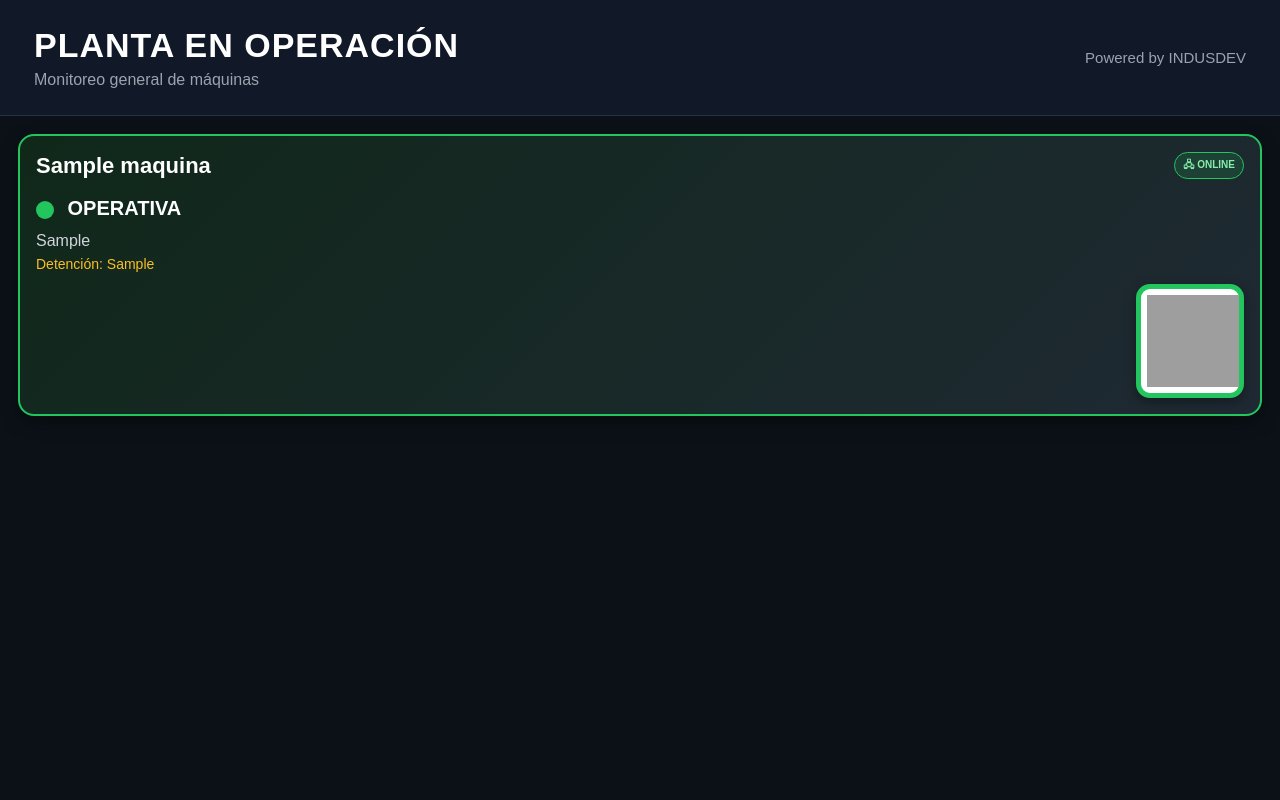
After one commit to Luiscovarrubia/indusdev-incident-assistant, a FastAPI app: template templates/maquinas.html in a window 1280 px wide. The commit adds this page. Run offline with FastAPI, Linux system fonts and the light colour scheme; the template is opened without the code that fills it: most values are stand-ins (such as "Sample title", 1, 10 or a date in 2020); grey boxes are pictures that could not be loaded.

Commit message:
Panel de planta v1.0 y mejoras visuales

```diff
--- a/main.py
+++ b/main.py
@@ -534,6 +534,129 @@ def listar_incidentes():
 
 
 # ==========================================================
+# 8. PLANTA DE MÁQUINAS
+# ==========================================================
+
+@app.get("/maquinas", response_class=HTMLResponse)
+def panel_planta(request: Request, sim: int = 1):
+    """
+    Panel visual de planta.
+    Pensado para TV / sala de supervisores.
+
+    sim=1 agrega máquinas demo para mostrar parque completo.
+    sim=0 muestra solo máquinas reales desde Supabase.
+    """
+
+    incidentes = supabase_get("incidentes?select=*&order=id.desc")
+
+    for inc in incidentes:
+        preparar_incidente_para_vista(inc)
+
+    maquinas_panel = construir_panel_maquinas(incidentes)
+
+    # Máquinas de demostración visual.
+    # No se guardan en Supabase.
+    if sim == 1:
+        maquinas_demo = [
+            {
+                "maquina": "EURA_MAQ6",
+                "estado_maquina": "OPERATIVA",
+                "ultima_falla": "-",
+                "duracion_detenido": "-",
+                "incidente_id": None,
+                "demo": True,
+            },
+            {
+                "maquina": "ROBOMASTER",
+                "estado_maquina": "OPERATIVA",
+                "ultima_falla": "-",
+                "duracion_detenido": "-",
+                "incidente_id": None,
+                "demo": True,
+            },
+            {
+                "maquina": "OPTIBAT",
+                "estado_maquina": "OPERATIVA",
+                "ultima_falla": "-",
+                "duracion_detenido": "-",
+                "incidente_id": None,
+                "demo": True,
+            },
+            {
+                "maquina": "STAR_MAQ2",
+                "estado_maquina": "DETENIDA",
+                "ultima_falla": "Falla sensor corte",
+                "duracion_detenido": "42 min",
+                "incidente_id": None,
+                "demo": True,
+            },
+            {
+                "maquina": "PRIMA3D_MAQ7",
+                "estado_maquina": "MANTENIMIENTO",
+                "ultima_falla": "Preventiva",
+                "duracion_detenido": "2 h 15 min",
+                "incidente_id": None,
+                "demo": True,
+            },
+        ]
+
+        maquinas_panel.extend(maquinas_demo)
+
+    orden_estado = {
+        "DETENIDA": 1,
+        "MANTENIMIENTO": 2,
+        "OPERATIVA_CON_ANOMALIA": 3,
+        "SIN_DATO": 4,
+        "OPERATIVA": 5,
+    }
+
+    maquinas_panel = sorted(
+        maquinas_panel,
+        key=lambda m: orden_estado.get(m.get("estado_maquina", "SIN_DATO"), 99)
+    )
+
+    BASE_URL_LOCAL = str(request.base_url).rstrip("/")
+
+    for maquina in maquinas_panel:
+
+        if maquina.get("demo"):
+            continue
+
+        nombre = maquina.get("maquina")
+        estado = maquina.get("estado_maquina")
+        incidente_id = maquina.get("incidente_id")
+        estado_incidente = maquina.get("estado_incidente")
+
+    # Si la máquina está detenida o con anomalía y tiene incidente abierto,
+    # el QR lleva directo al incidente.
+        if (
+        estado in ["DETENIDA", "OPERATIVA_CON_ANOMALIA"]
+        and incidente_id
+        and estado_incidente != "CERRADO"
+        ):
+            url = f"{BASE_URL_LOCAL}/incidente/{incidente_id}"
+
+    # Si está operativa o en mantenimiento,
+    # el QR lleva a la ficha/historial de la máquina.
+        else:
+            url = f"{BASE_URL_LOCAL}/maquina/{nombre}"
+
+        maquina["qr"] = generar_qr_base64(url)
+
+
+    return templates.TemplateResponse(
+        request=request,
+        name="maquinas.html",
+        context={
+            "maquinas_panel": maquinas_panel,
+            "sim": sim,
+        },
+    )
+
+
+
+
+# ==========================================================
 # 8. FICHA DE MÁQUINA
 # ==========================================================
 
--- a/static/style.css
+++ b/static/style.css
@@ -489,3 +489,233 @@
       margin-bottom: 8px;
     }
   }
+
+
+
+/* ==========================================================
+   PANEL DE PLANTA - FINAL
+   ========================================================== */
+
+   .plant-body {
+    background: #0b1117;
+    color: white;
+    min-height: 100vh;
+  }
+
+  .plant-header {
+    display: flex;
+    justify-content: space-between;
+    align-items: center;
+    padding: 26px 34px;
+    background: #111827;
+    border-bottom: 1px solid #263241;
+  }
+
+  .plant-header h1 {
+    margin: 0;
+    font-size: 34px;
+    letter-spacing: 1px;
+  }
+
+  .plant-header p {
+    margin: 6px 0 0 0;
+    color: #9ca3af;
+  }
+
+  .plant-brand {
+    color: #9ca3af;
+    font-size: 15px;
+  }
+
+  .plant-grid {
+    display: grid;
+    grid-template-columns: repeat(auto-fit, minmax(210px, 1fr));
+    gap: 14px;
+    padding: 18px;
+    width: 100%;
+    box-sizing: border-box;
+  }
+
+  .plant-card {
+    display: block;
+    min-width: 0;
+    width: 100%;
+    min-height: 160px;
+    padding: 16px;
+    border-radius: 16px;
+    text-decoration: none;
+    color: white;
+    background: #1f2933;
+    box-shadow: 0 6px 18px rgba(0,0,0,.35);
+    box-sizing: border-box;
+    overflow: hidden;
+    transition: .2s;
+  }
+
+  .plant-card:hover {
+    transform: translateY(-3px);
+  }
+
+  .plant-card-top {
+    display: flex;
+    justify-content: space-between;
+    align-items: center;
+    gap: 10px;
+    min-width: 0;
+  }
+
+  .plant-machine-name {
+    font-size: 22px;
+    font-weight: bold;
+    min-width: 0;
+    overflow: hidden;
+    text-overflow: ellipsis;
+    white-space: nowrap;
+  }
+
+  .plant-online {
+    flex-shrink: 0;
+    background: rgba(34,197,94,.15);
+    color: #86efac;
+    border: 1px solid #22c55e;
+    border-radius: 20px;
+    padding: 4px 8px;
+    font-size: 10px;
+    font-weight: bold;
+  }
+
+  .plant-state {
+    margin-top: 18px;
+    font-size: 20px;
+    font-weight: bold;
+    overflow: hidden;
+    text-overflow: ellipsis;
+  }
+
+  .plant-pilot {
+    display: inline-block;
+    width: 18px;
+    height: 18px;
+    border-radius: 50%;
+    margin-right: 8px;
+    vertical-align: middle;
+  }
+
+  .plant-pilot-operativa { background: #22c55e; }
+  .plant-pilot-operativa-con-anomalia { background: #facc15; }
+  .plant-pilot-detenida { background: #ef4444; }
+  .plant-pilot-mantenimiento { background: #38bdf8; }
+  .plant-pilot-sin-dato { background: #9ca3af; }
+
+  .plant-summary,
+  .plant-time {
+    max-width: 100%;
+    overflow: hidden;
+    text-overflow: ellipsis;
+    white-space: nowrap;
+  }
+
+  .plant-summary {
+    margin-top: 12px;
+    font-size: 16px;
+    color: #d1d5db;
+  }
+
+  .plant-time {
+    margin-top: 6px;
+    font-size: 14px;
+    color: #fbbf24;
+  }
+
+  /* Estados de tarjeta */
+  .plant-operativa {
+    border: 2px solid #22c55e;
+    background: linear-gradient(135deg,#10281a,#1f2933);
+  }
+
+  .plant-operativa-con-anomalia {
+    border: 2px solid #facc15;
+    background: linear-gradient(135deg,#4b4108,#1f2933);
+  }
+
+  .plant-detenida {
+    border: 2px solid #ef4444;
+    background: linear-gradient(135deg,#351010,#1f2933);
+  }
+
+  .plant-mantenimiento {
+    border: 2px solid #38bdf8;
+    background: linear-gradient(135deg,#103347,#1f2933);
+  }
+
+  .plant-sin-dato {
+    border: 2px solid #9ca3af;
+  }
+
+  /* QR */
+  .plant-qr {
+    margin-top: 12px;
+    margin-left: auto;
+    width: 108px;
+    background: #fff;
+    padding: 6px;
+    border-radius: 14px;
+    text-align: center;
+    box-shadow: 0 4px 12px rgba(0,0,0,.35);
+  }
+
+  .plant-qr img {
+    width: 92px;
+    height: 92px;
+    display: block;
+    margin: auto;
+  }
+
+  .plant-qr-operativa { border: 5px solid #22c55e; }
+  .plant-qr-operativa-con-anomalia { border: 5px solid #facc15; }
+  .plant-qr-detenida { border: 5px solid #ef4444; }
+  .plant-qr-mantenimiento { border: 5px solid #38bdf8; }
+  .plant-qr-sin-dato { border: 5px solid #9ca3af; }
+
+  @media (max-width: 900px) {
+    .plant-header {
+      display: block;
+      padding: 20px;
+    }
+
+    .plant-header h1 {
+      font-size: 26px;
+    }
+
+    .plant-brand {
+      margin-top: 8px;
+    }
+
+    .plant-grid {
+      grid-template-columns: repeat(auto-fit, minmax(170px, 1fr));
+      gap: 10px;
+      padding: 12px;
+    }
+
+    .plant-card {
+      min-height: 150px;
+      padding: 12px;
+    }
+
+    .plant-machine-name {
+      font-size: 18px;
+    }
+
+    .plant-state {
+      font-size: 17px;
+    }
+
+    .plant-qr {
+      width: 88px;
+    }
+
+    .plant-qr img {
+      width: 74px;
+      height: 74px;
+    }
+  }
--- /dev/null
+++ b/templates/maquinas.html
@@ -0,0 +1,80 @@
+<!DOCTYPE html>
+<html lang="es">
+<head>
+  <meta charset="UTF-8">
+  <title>Panel de Planta</title>
+  <link rel="stylesheet" href="/static/style.css?v=99">
+</head>
+
+<body class="plant-body">
+
+<div class="plant-header">
+  <div>
+    <h1>PLANTA EN OPERACIÓN</h1>
+    <p>Monitoreo general de máquinas</p>
+  </div>
+
+  <div class="plant-brand">
+    Powered by INDUSDEV
+  </div>
+</div>
+
+<div class="plant-grid">
+
+    {% for m in maquinas_panel %}
+
+    {% if m.demo %}
+      <div class="plant-card plant-{{ m.estado_maquina|lower|replace('_','-') }}">
+    {% else %}
+      <a class="plant-card plant-{{ m.estado_maquina|lower|replace('_','-') }}"
+         href="/maquina/{{ m.maquina }}">
+    {% endif %}
+
+      <div class="plant-card-top">
+        <div class="plant-machine-name">
+          {{ m.maquina }}
+        </div>
+        {% if not m.demo %}
+        <div class="plant-online">
+          🖧 ONLINE
+        </div>
+      {% endif %}
+      </div>
+
+      <div class="plant-state">
+        <span class="plant-pilot plant-pilot-{{ m.estado_maquina|lower|replace('_','-') }}"></span>
+        {{ m.estado_maquina }}
+      </div>
+
+      <div class="plant-summary">
+        {% if m.ultima_falla and m.ultima_falla != "-" %}
+          {{ m.ultima_falla }}
+        {% else %}
+          Producción normal
+        {% endif %}
+      </div>
+
+      {% if m.duracion_detenido and m.duracion_detenido != "-" %}
+        <div class="plant-time">
+          Detención: {{ m.duracion_detenido }}
+        </div>
+      {% endif %}
+
+      {% if not m.demo and m.qr %}
+      <div class="plant-qr plant-qr-{{ m.estado_maquina|lower|replace('_','-') }}">
+        <img src="{{ m.qr }}">
+      </div>
+    {% endif %}
+
+    {% if m.demo %}
+      </div>
+    {% else %}
+      </a>
+    {% endif %}
+
+  {% endfor %}
+
+</div>
+
+</body>
+</html>
```
Also changed, not shown: 1 other file.
